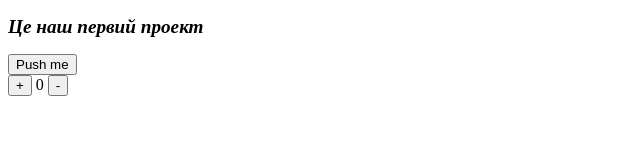
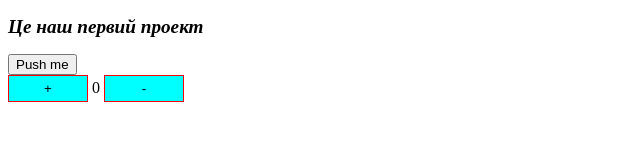
Before and after one commit to Romaleso261981/test-Okten-School, a plain HTML site: page index.html in a window 1280 px wide. Shown: the whole page, without its empty margins (0-640 px from the left). Drawn offline with Linux system fonts and the light colour scheme.

Commit message:
added some stules

```diff
--- a/index.html
+++ b/index.html
@@ -12,9 +12,9 @@
       <button id="button">Push me</button>
     </section>
     <section class="inkrement">
-      <button id="increment" class="increment">+</button>
+      <button id="increment" class="increment btn">+</button>
       <span id="incrementSpan" class="inkrementSpan">0</span>
-      <button id="decrement" class="decrement">-</button>
+      <button id="decrement" class="decrement btn">-</button>
     </section>
     <script src="./index.js"></script>
   </body>
--- a/styles.css
+++ b/styles.css
@@ -3,3 +3,12 @@
   font-size: larger;
   color: black;
 }
+.increment{
+}
+
+.btn{
+  width: 80px;
+  padding: 5px;
+  background-color: aqua;
+  border: 1px solid red;
+}
```
